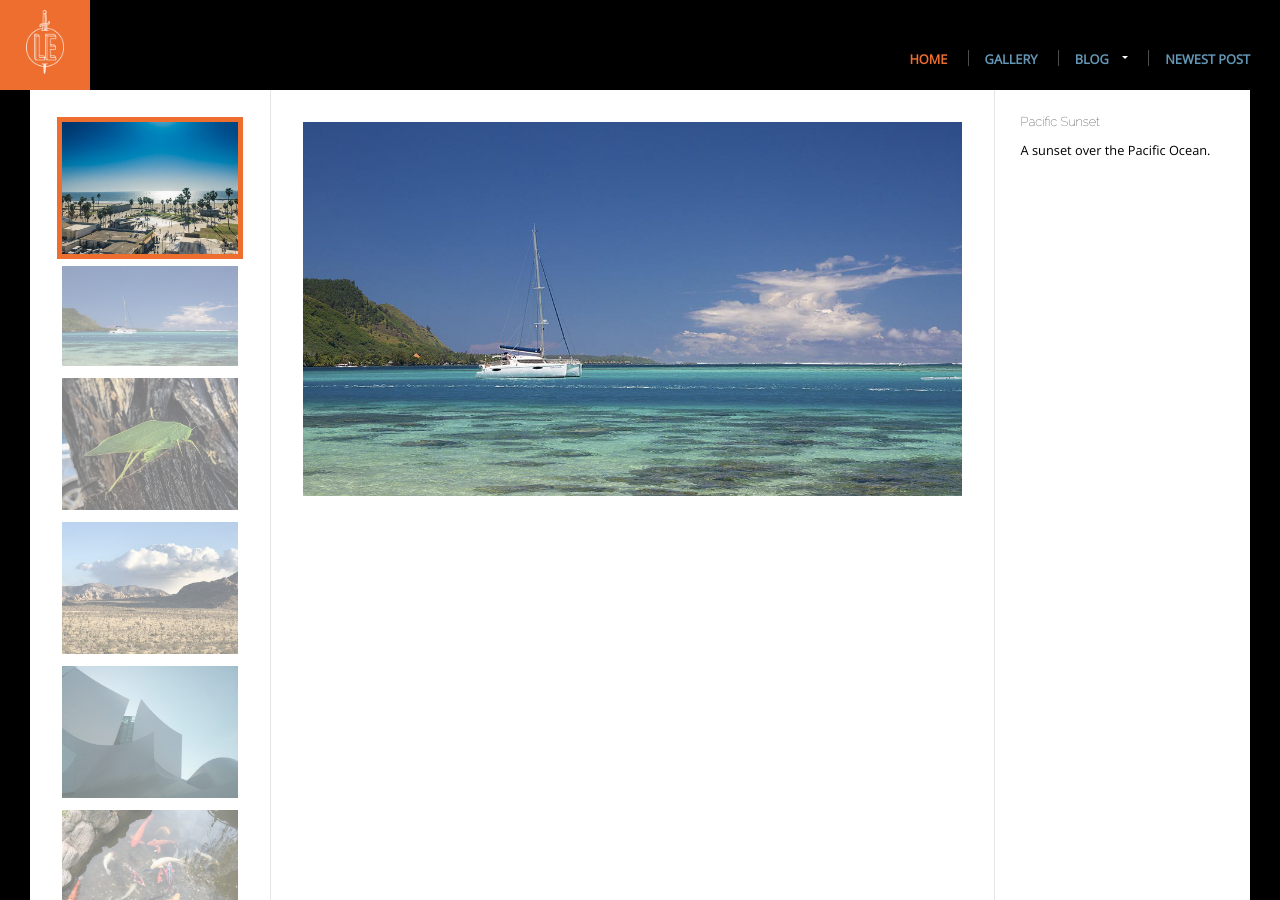
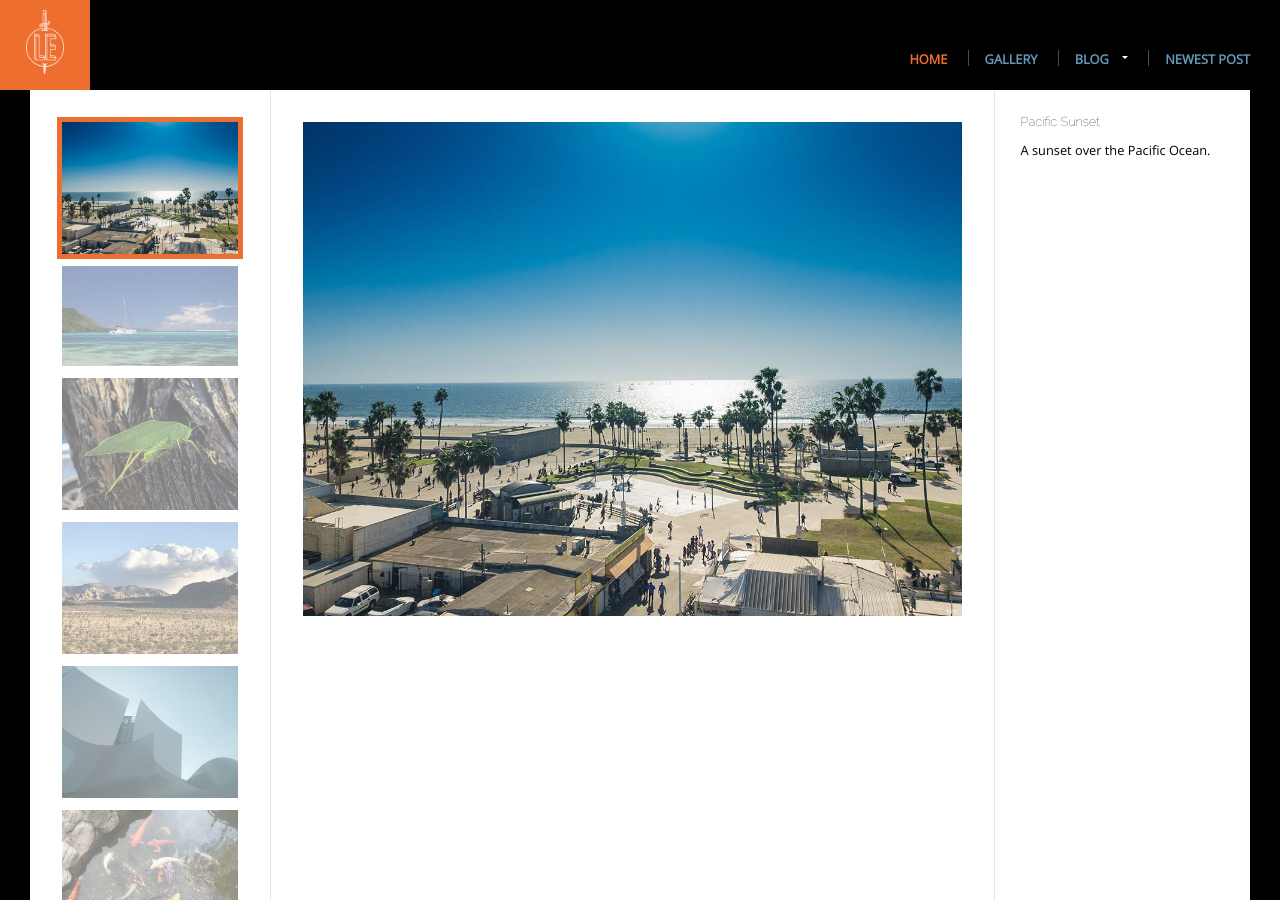
Before and after one commit to lsrck/learn_enough_css, a Jekyll site: the page built from gallery/index.html, in a window 1280 px wide and 900 px high. Built offline with Jekyll 4.4.1, drawn with Linux system fonts in a browser that asks for light colours.

Commit message:
modif in large images cache

```diff
--- a/gallery/index.html
+++ b/gallery/index.html
@@ -91,7 +91,7 @@ layout: default
   </div>
   <div class="col col-content">
     <div class="gallery-photo" id="gallery-photo">
-      <img src="/images/large/boat.jpg" alt="Catamaran">
+      <img src="/images/large/beach.jpg" alt="Venice Beach">
     </div>
   </div>
   <div class="col col-aside gallery-info" id="gallery-info">
--- a/js/gallery.js
+++ b/js/gallery.js
@@ -7,13 +7,14 @@ function activateGallery(){
   let mainDescription= document.querySelector("#gallery-info > p")
 
   thumbnails.forEach(function(thumbnail){
-    thumbnail.onclick = function() {
       // Preload large images.
       let newImageSrc  = thumbnail.dataset.largeVersion;
       let largeVersion = new Image();
       largeVersion.src = newImageSrc;
+      console.log(largeVersion.src)
 
-      let newAlt = thumbnail.alt
+      thumbnail.onclick = function() {
+      let newAlt = thumbnail.alt;
       let newTitle = thumbnail.dataset.title;
       let newDescription = thumbnail.dataset.description;
 
```
